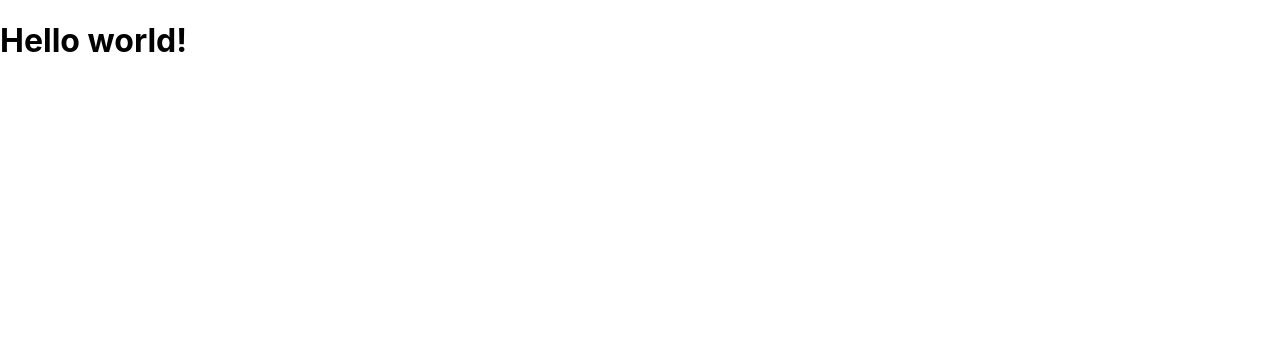
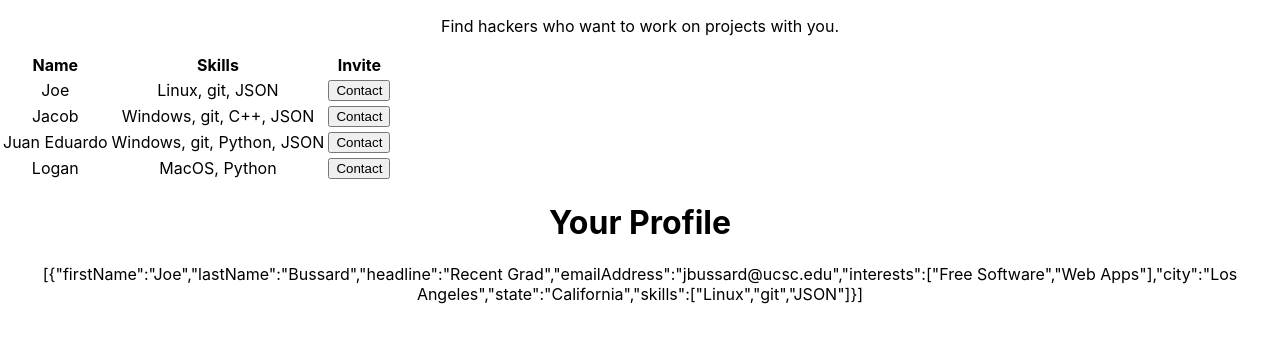
Before and after one commit to JoeBussard/cruzhacks22, a React (Create React App) app in the folder cruzhacks-app/: page / in a window 1280 px wide. Shown: the top 342 px of the page. Built offline with nearby package versions, Linux system fonts and the light colour scheme.

Commit message:
working on frontend profile view

```diff
--- a/cruzhacks-app/src/App.js
+++ b/cruzhacks-app/src/App.js
@@ -1,24 +1,43 @@
 import logo from './logo.svg';
 import './App.css';
+import Table from './Table';
+import Profile from './Profile';
+import React, { Component } from 'react';
 
-function App() {
+
+class App extends Component {
+  state = {
+    testProfileJoe : [
+      {
+      "firstName": "Joe",
+      "lastName": "Bussard",
+      "headline": "Recent Grad",
+      "emailAddress": "jbussard@ucsc.edu",
+      "interests": [
+        "Free Software",
+        "Web Apps"],
+      "city": "Los Angeles",
+      "state": "California",
+      "skills": [
+        "Linux",
+        "git",
+        "JSON"]
+      }
+    ]
+  };
+  render() {
+    const {testProfileJoe} = this.state;
+
     return (
       <div className="App">
-      <header className="App-header">
           <p>
             Find hackers who want to work on projects with you.
           </p>
-        <a
-          className="App-link"
-          href="https://reactjs.org"
-          target="_blank"
-          rel="noopener noreferrer"
-        >
-          Learn React to be a better hacker
-        </a>
-      </header>
+        <Table />
+         <Profile profileData={testProfileJoe} />
       </div>
     );
   }
+}
 
 export default App;
--- /dev/null
+++ b/cruzhacks-app/src/Profile.js
@@ -0,0 +1,22 @@
+import React, {Component} from 'react'
+
+class Profile extends Component {
+
+  render() {
+    const {profileData} = this.props;
+    const dataArrayForDisplay = profileData;
+    var firstName = profileData.firstName;
+
+    return (
+      <div className='profile'>
+        <h1>Your Profile</h1>
+        <div>
+          <div className='nameContainer'>{this.firstName}</div>
+        </div>
+        <div>{JSON.stringify(dataArrayForDisplay)}</div>
+      </div>
+    )
+  }
+}
+
+export default Profile
--- /dev/null
+++ b/cruzhacks-app/src/Table.js
@@ -0,0 +1,41 @@
+import React, {Component} from 'react'
+
+class Table extends Component {
+    render() {
+        return (
+            <table>
+                <thead>
+                    <tr>
+                        <th>Name</th>
+                        <th>Skills</th>
+                        <th>Invite</th>
+                    </tr>
+                </thead>
+                <tbody>
+                    <tr>
+                        <td>Joe</td>
+                        <td>Linux, git, JSON</td>
+                        <td><button type='button'>Contact</button></td>
+                    </tr>
+                    <tr>
+                        <td>Jacob</td>
+                        <td>Windows, git, C++, JSON</td>
+                        <td><button type='button'>Contact</button></td>
+                    </tr>
+                    <tr>
+                        <td>Juan Eduardo</td>
+                        <td>Windows, git, Python, JSON</td>
+                        <td><button type='button'>Contact</button></td>
+                    </tr>
+                    <tr>
+                        <td>Logan</td>
+                        <td>MacOS, Python</td>
+                        <td><button type='button'>Contact</button></td>
+                    </tr>
+                </tbody>
+            </table>
+        )
+    }
+}
+
+export default Table
--- a/cruzhacks-app/src/index.js
+++ b/cruzhacks-app/src/index.js
@@ -1,15 +1,8 @@
 import React from 'react';
 import ReactDOM from 'react-dom';
 import './index.css';
-//import App from './App';
+import App from './App';
 import reportWebVitals from './reportWebVitals';
-
-class App extends React.Component {
-  render() {
-    return <h1>Hello world!</h1>
-  }
-}
-
 
 ReactDOM.render(
   <React.StrictMode>
```
Lines whose indentation alone changed are shown as unchanged.
